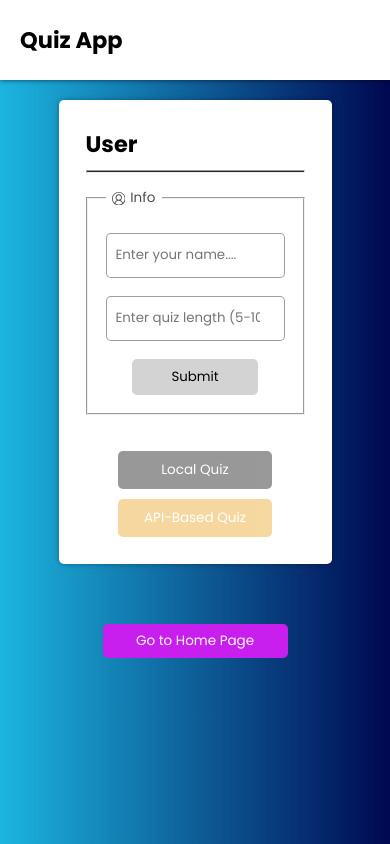
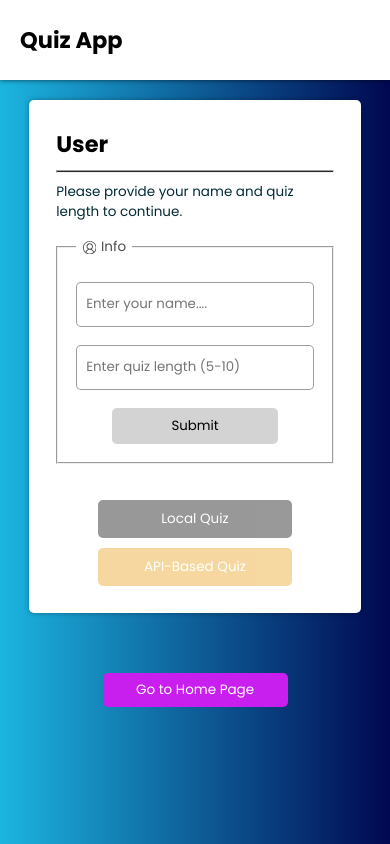
Before and after one commit to haseeb9678/quiz-react-app, a React (Vite) app: page /user in a window 390 px wide. Built offline with nearby package versions, Linux system fonts and the light colour scheme.

Commit message:
improve user interaction in User Page

```diff
--- a/src/index.css
+++ b/src/index.css
@@ -50,8 +50,9 @@ body {
   }
 
   .section-box {
-    width: 70%;
+    width: 85%;
     max-width: 500px;
     min-width: 200px;
   }
+
 }
--- a/src/pages/Quiz/Quiz.css
+++ b/src/pages/Quiz/Quiz.css
@@ -202,6 +202,10 @@
     .back-user-box {
         flex-direction: column-reverse;
         align-items: center;
+    }
 
+    #main-head {
+        font-size: 2.5rem;
     }
+
 }
--- a/src/pages/UserPage/UserPage.css
+++ b/src/pages/UserPage/UserPage.css
@@ -2,6 +2,11 @@
     display: flex;
     flex-direction: column;
     gap: 2rem;
+}
+
+.notice-p {
+    font-size: 1.5rem;
+    color: #032b36;
 }
 
 fieldset legend {
--- a/src/pages/UserPage/UserPage.jsx
+++ b/src/pages/UserPage/UserPage.jsx
@@ -44,6 +44,10 @@ const UserPage = () => {
             <section className='section-box'>
                 <h2>User</h2>
                 <hr />
+                {!enableButoons
+                    ? <p className='notice-p'>Please provide your name and quiz length to continue.</p>
+                    : <p className='notice-p'>Hello <strong>{name}</strong> 👋, now choose your quiz type below.</p>
+                }
                 {!enableButoons && <fieldset>
                     <legend><VscAccount />Info</legend>
                     <div className="user-input-box">
```
